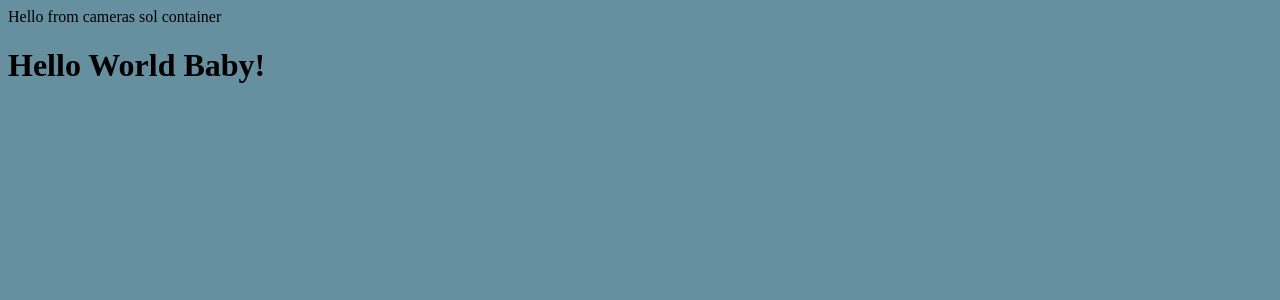
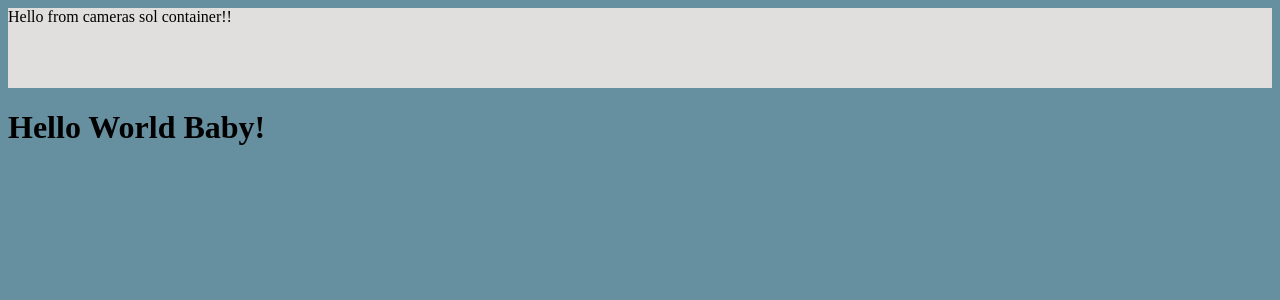
Before and after one commit to Dialloousman/NasaRoverLeanTaas, a React app: page / in a window 1280 px wide. Shown: the top 300 px of the page. Built offline with nearby package versions, Linux system fonts and the light colour scheme; the HTML template or start-up script is replaced by a standard one.

Commit message:
updated camerasol containter with proper css tagging

```diff
--- a/public/assets/index.css
+++ b/public/assets/index.css
@@ -1,5 +1,10 @@
 body {
   background-color: #668f9f;
 }
+body #camerasSolContainer {
+  background-color: #e1dede;
+  width: 100%;
+  height: 5em;
+}
 
 /*# sourceMappingURL=index.css.map */
--- a/public/assets/index.scss
+++ b/public/assets/index.scss
@@ -1,3 +1,9 @@
 body {
     background-color: rgb(102, 143, 159);
+    #camerasSolContainer {
+        background-color: rgb(225, 222, 222);
+        width: 100%;
+        height: 5em;
+
+    }
 }
--- a/public/components/camerasSolContainer.jsx
+++ b/public/components/camerasSolContainer.jsx
@@ -1,8 +1,8 @@
 import React, { useState, useEffect } from 'react';
 
 const CamerasSolContainer = () => (
-  <div>
-    Hello from cameras sol container
+  <div id="camerasSolContainer">
+    Hello from cameras sol container!!
   </div>
 );
 
```
Also changed, not shown: 1 other file (tests, documents, lock files or other folders).
